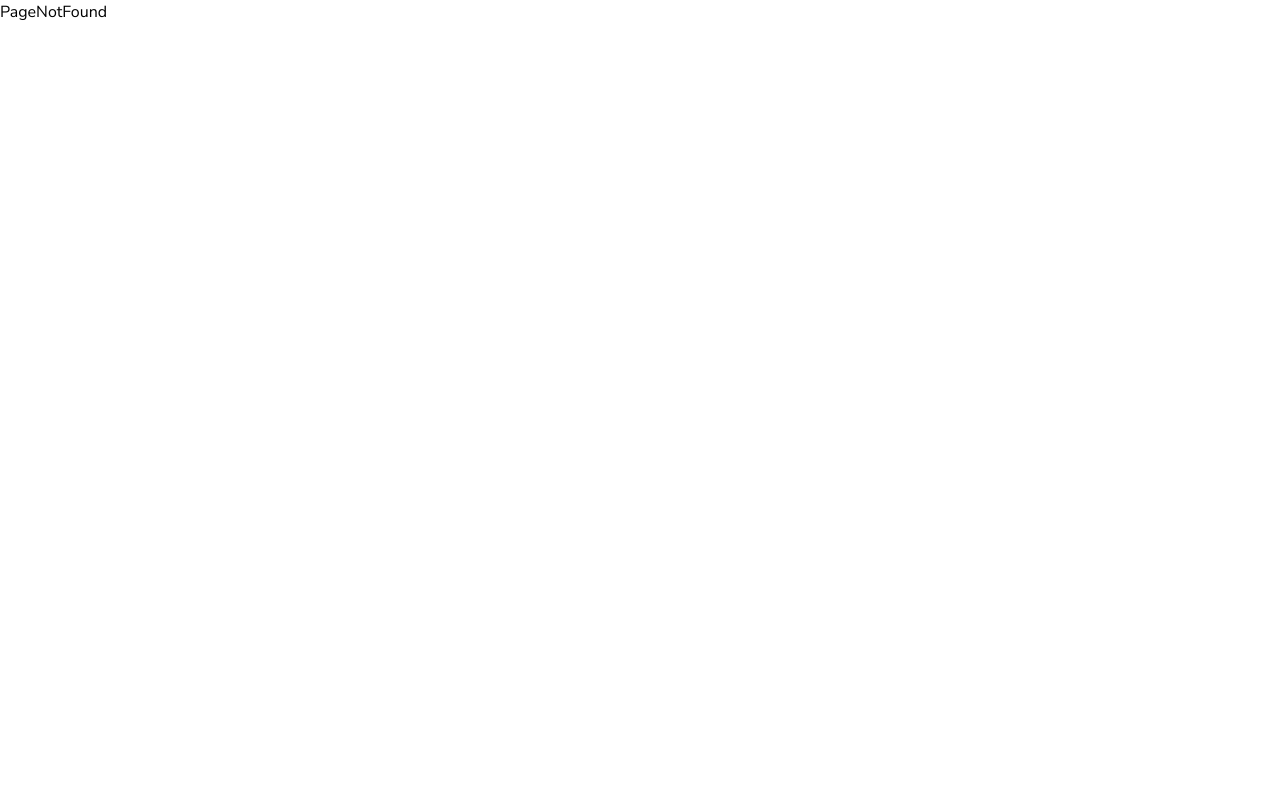
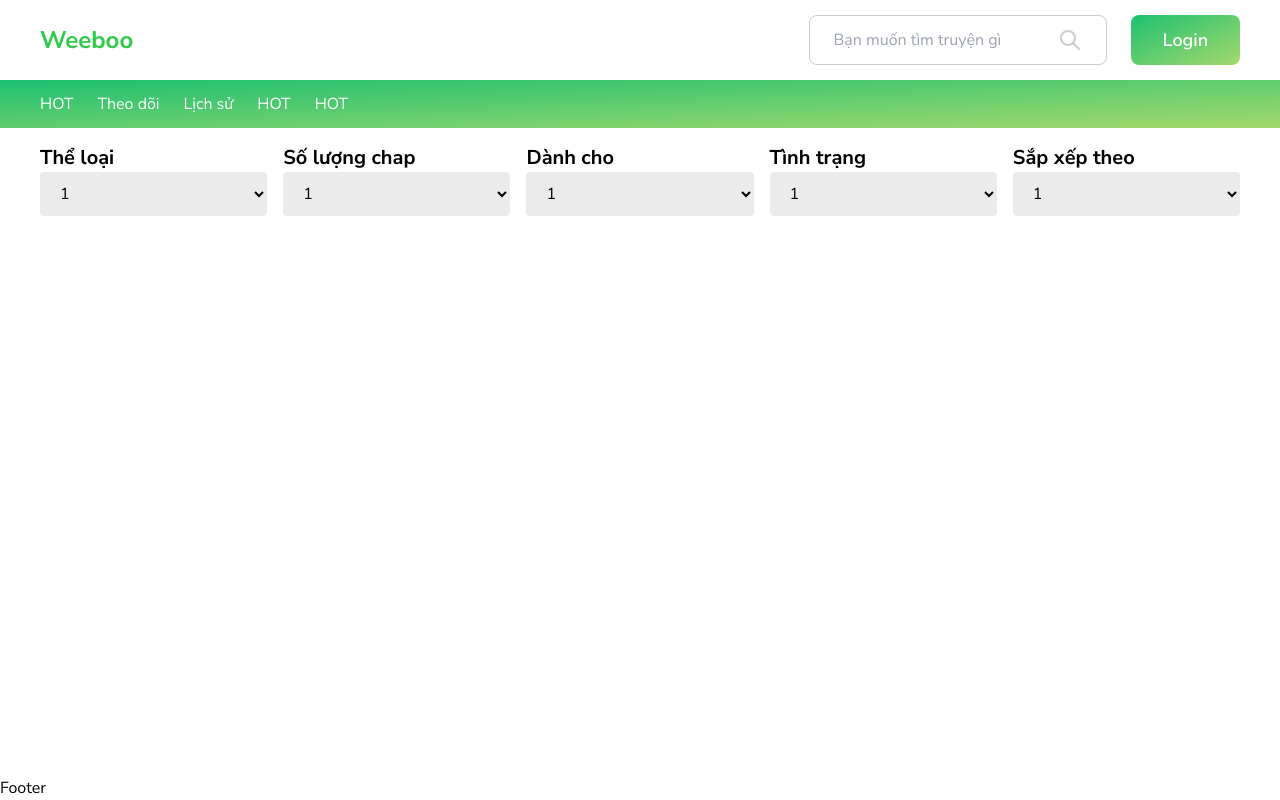
Before and after one commit to lamhoang1256/weeboo, a Next.js app: page /filter in a window 1280 px wide. Before the commit this address had no page. Built offline with nearby package versions, Linux system fonts and the light colour scheme.

Commit message:
Feat: crawl data filter page

```diff
--- a/components/common/Heading.tsx
+++ b/components/common/Heading.tsx
@@ -6,7 +6,7 @@ interface HeadingProps {
 }
 
 const Heading = ({ children, className = "" }: HeadingProps) => {
-  const stylesHeading = "py-3 font-bold color-[#333] text-xl";
+  const stylesHeading = "font-bold color-[#333] text-xl";
   return <h2 className={classNames(stylesHeading, className)}>{children}</h2>;
 };
 
--- /dev/null
+++ b/components/dropdown/Option.tsx
@@ -0,0 +1,15 @@
+interface OptionProps {
+  value: string;
+  children: React.ReactNode;
+  selected?: boolean;
+}
+
+const Option = ({ value, children, selected, ...props }: OptionProps) => {
+  return (
+    <option value={value} {...props} selected={selected}>
+      {children}
+    </option>
+  );
+};
+
+export default Option;
--- /dev/null
+++ b/components/dropdown/Select.tsx
@@ -0,0 +1,24 @@
+import classNames from "utils/classNames";
+
+interface SelectProps {
+  id?: string;
+  className?: string;
+  children: React.ReactNode;
+  handleChange?: (e?: any) => void;
+}
+
+const Select = ({ id = "", className = "", children, handleChange = (e) => {} }: SelectProps) => {
+  const stylesSelect =
+    "h-11 pr-4 pl-2 text-sm md:text-base md:pr-[30px] md:pl-[16px] rounded bg-[#ebebeb] scrollbar";
+  return (
+    <select
+      id={id}
+      className={classNames(stylesSelect, className)}
+      onChange={(e) => handleChange(e.target.value)}
+    >
+      {children}
+    </select>
+  );
+};
+
+export default Select;
--- /dev/null
+++ b/components/dropdown/index.ts
@@ -0,0 +1,3 @@
+import Select from "./Select";
+import Option from "./Option";
+export { Select, Option };
--- /dev/null
+++ b/interfaces/filter.ts
@@ -0,0 +1,22 @@
+export interface IFilterOptions {
+  genres: {
+    id: string;
+    content: string;
+  }[];
+  size: {
+    value: string;
+    content: string;
+  }[];
+  status: {
+    value: string;
+    content: string;
+  }[];
+  gender: {
+    value: string;
+    content: string;
+  }[];
+  sort: {
+    value: string;
+    content: string;
+  }[];
+}
--- a/modules/read/ReadSelect.tsx
+++ b/modules/read/ReadSelect.tsx
@@ -1,3 +1,4 @@
+import { Option, Select } from "components/dropdown";
 import { path } from "constants/path";
 import { IOptionChapter } from "interfaces/detail";
 import { useRouter } from "next/router";
@@ -15,20 +16,16 @@ const ReadSelect = ({ listChapter }: ReadSelectProps) => {
   };
 
   return (
-    <select
-      id="listChapter"
-      className="h-11 pr-4 pl-2 text-sm md:text-base md:pr-[30px] md:pl-[16px] rounded bg-[#ebebeb]"
-      onChange={(e) => handleChangeChapter(e.target.value)}
-    >
+    <Select id="listChapter" handleChange={handleChangeChapter}>
       {listChapter?.map((chapter) => {
         const isSelected = chapter.id === id ? true : false;
         return (
-          <option value={chapter.href} key={chapter.id} selected={isSelected}>
+          <Option value={chapter.href} key={chapter.id} selected={isSelected}>
             {chapter.title}
-          </option>
+          </Option>
         );
       })}
-    </select>
+    </Select>
   );
 };
 
--- /dev/null
+++ b/pages/api/filter.ts
@@ -0,0 +1,77 @@
+import axios from "axios";
+import * as cheerio from "cheerio";
+import type { NextApiRequest, NextApiResponse } from "next";
+import { IFilterOptions } from "interfaces/filter";
+import { IComicItem } from "interfaces/home";
+import { getComicItem } from "utils/crawl";
+const URL = "http://www.nettruyenco.com/tim-truyen-nang-cao";
+
+interface FilterData {
+  data: any;
+}
+interface FilterError {
+  error: string;
+}
+
+export default async function handler(
+  req: NextApiRequest,
+  res: NextApiResponse<FilterData | FilterError>
+) {
+  const { method } = req;
+  if (method !== "GET") {
+    return res.status(405).json({ error: "Method not allowed" });
+  }
+  try {
+    const data = await crawlDataFilterPage();
+    return res.status(200).json({ data });
+  } catch (error: any) {
+    console.log("Fetching featureComics failed: ", error);
+    return res.status(500).json({ error: "Internal Server Error" });
+  }
+}
+
+async function crawlDataFilterPage() {
+  try {
+    const response = await axios.get(URL);
+    const html = response.data;
+    const $ = cheerio.load(html);
+    let filterResults: IComicItem[] = [];
+    let filterOptions: IFilterOptions = { size: [], genres: [], status: [], gender: [], sort: [] };
+    console.log("filterOptions: ", filterOptions);
+    $(".ModuleContent .item", html).each(function (index, element) {
+      const comic = getComicItem($(element));
+      filterResults.push(comic);
+    });
+    $(".genre-item", html).each(function (index, element) {
+      const id = $(element).find("span").attr("data-id") || "";
+      const content = $(element).text().trim();
+      const genre = { id, content };
+      filterOptions.genres.push(genre);
+    });
+    $(".select-minchapter option", html).each(function (index, element) {
+      const size = crawlDataFilterOption($(element));
+      filterOptions.size.push(size);
+    });
+    $(".select-status option", html).each(function (index, element) {
+      const status = crawlDataFilterOption($(element));
+      filterOptions.status.push(status);
+    });
+    $(".select-gender option", html).each(function (index, element) {
+      const gender = crawlDataFilterOption($(element));
+      filterOptions.gender.push(gender);
+    });
+    $(".select-sort option", html).each(function (index, element) {
+      const sort = crawlDataFilterOption($(element));
+      filterOptions.sort.push(sort);
+    });
+    return { filterOptions, filterResults };
+  } catch (error) {
+    console.log(error);
+  }
+}
+
+function crawlDataFilterOption(node: any) {
+  const value = node.attr("value") || "";
+  const content = node.text();
+  return { value, content };
+}
--- /dev/null
+++ b/pages/filter.tsx
@@ -0,0 +1,58 @@
+import { Heading } from "components/common";
+import { Option, Select } from "components/dropdown";
+import { Layout } from "components/layouts";
+
+interface FilterPageProps {}
+
+const FilterPage = (props: FilterPageProps) => {
+  return (
+    <Layout title="FilterPage">
+      <div className="layout-container">
+        <div className="mt-4 grid grid-cols-5 gap-4">
+          <div>
+            <Heading>Thể loại</Heading>
+            <Select className="w-full">
+              <Option value="1">1</Option>
+              <Option value="2">2</Option>
+              <Option value="3">3</Option>
+            </Select>
+          </div>
+          <div>
+            <Heading>Số lượng chap</Heading>
+            <Select className="w-full">
+              <Option value="1">1</Option>
+              <Option value="2">2</Option>
+              <Option value="3">3</Option>
+            </Select>
+          </div>
+          <div>
+            <Heading>Dành cho</Heading>
+            <Select className="w-full">
+              <Option value="1">1</Option>
+              <Option value="2">2</Option>
+              <Option value="3">3</Option>
+            </Select>
+          </div>
+          <div>
+            <Heading>Tình trạng</Heading>
+            <Select className="w-full">
+              <Option value="1">1</Option>
+              <Option value="2">2</Option>
+              <Option value="3">3</Option>
+            </Select>
+          </div>
+          <div>
+            <Heading>Sắp xếp theo</Heading>
+            <Select className="w-full">
+              <Option value="1">1</Option>
+              <Option value="2">2</Option>
+              <Option value="3">3</Option>
+            </Select>
+          </div>
+        </div>
+      </div>
+    </Layout>
+  );
+};
+
+export default FilterPage;
--- a/styles/globals.css
+++ b/styles/globals.css
@@ -66,4 +66,13 @@ h3 {
   .banner-item {
     width: 200px !important;
   }
+  .scrollbar::-webkit-scrollbar {
+    width: 10px;
+  }
+  .scrollbar::-webkit-scrollbar-track {
+    box-shadow: inset 0 0 6px rgba(0, 0, 0, 0.3);
+  }
+  .scrollbar::-webkit-scrollbar-thumb {
+    background-color: darkgrey;
+  }
 }
```
